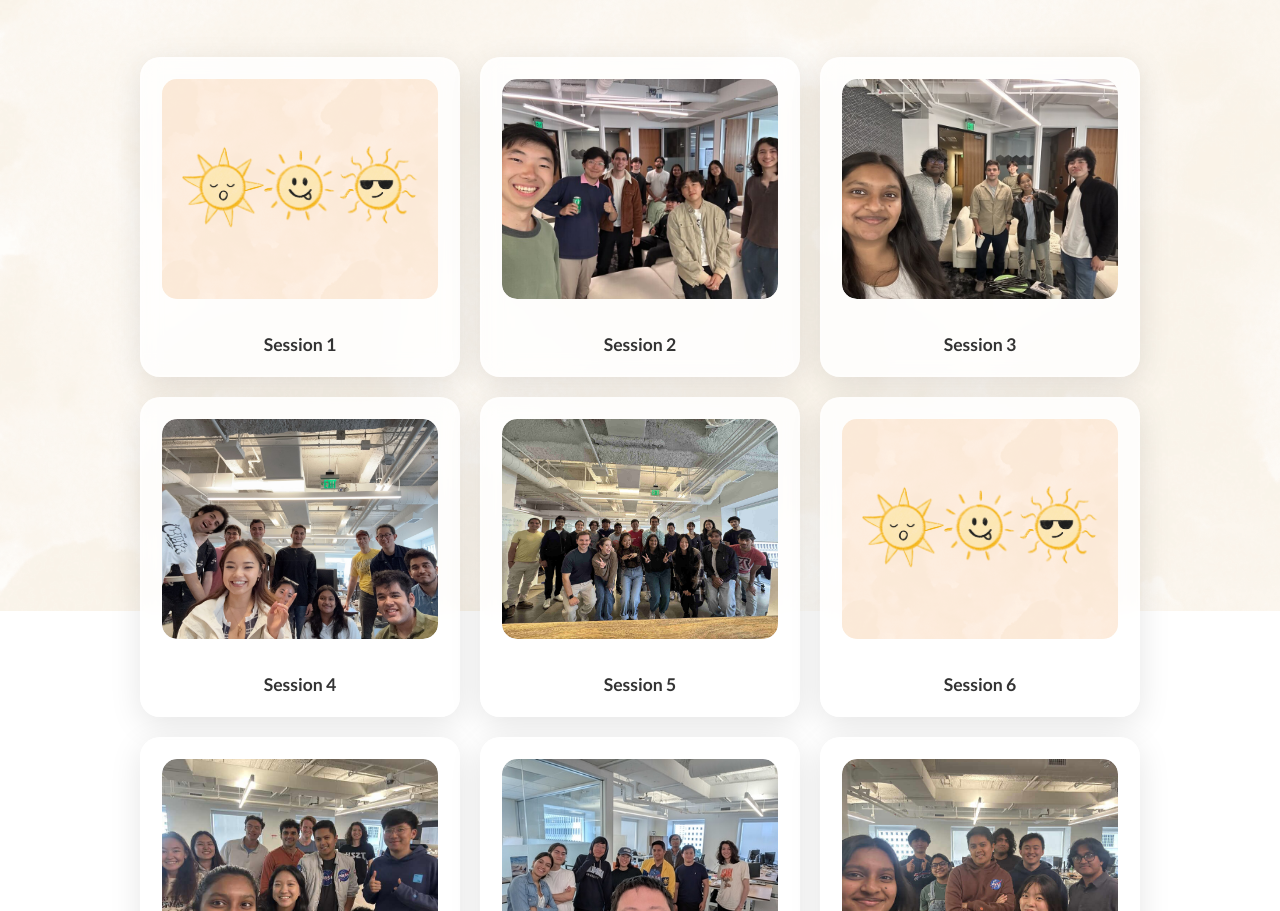
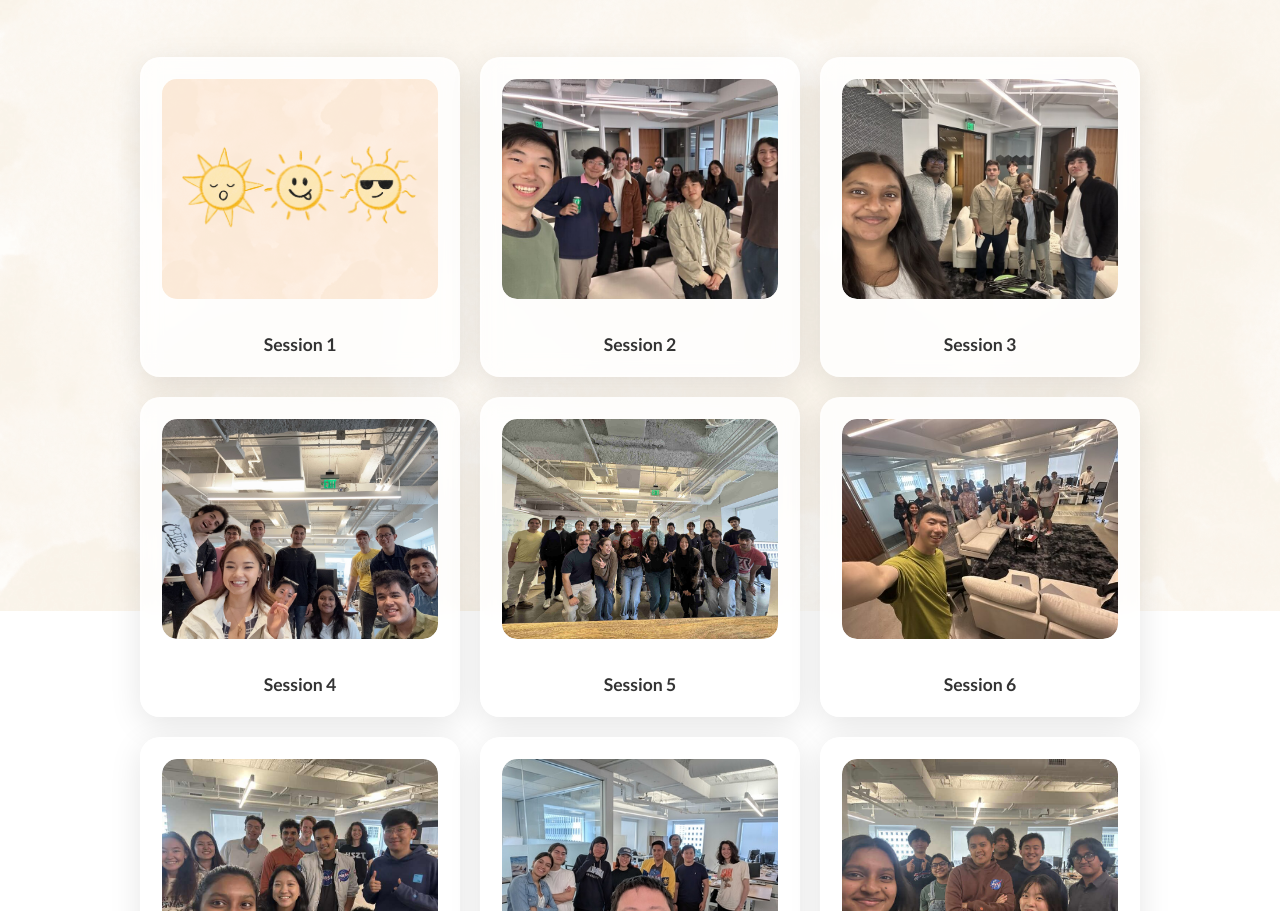
Before and after one commit to jonathanlei0/sundays-in-sf, a plain HTML site: page gallery/index.html in a window 1280 px wide. Shown: the part 189-1100 px from the top of the page. Drawn offline with Linux system fonts and the light colour scheme; a web font is replaced by a local one.

Commit message:
add session 6 photo to gallery

```diff
--- a/gallery/index.html
+++ b/gallery/index.html
@@ -248,7 +248,8 @@
             </div>
 
             <div class="session-card">
-                <div class="session-image placeholder">
+                <div class="session-image">
+                    <img src="../session6-photo.jpeg" alt="Session 6 photo">
                 </div>
                 <div class="session-label">Session 6</div>
             </div>
```
Also changed, not shown: session6-photo.jpeg (added).
